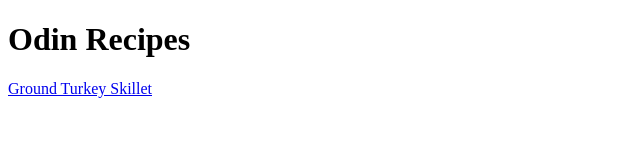
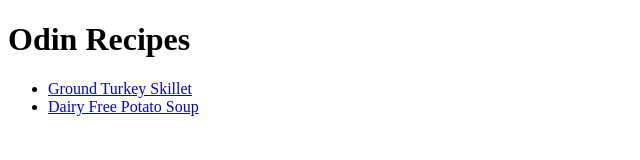
Before and after one commit to satyapatel293/odin-recipes, a plain HTML site: page index.html in a window 1280 px wide. Shown: the whole page, without its empty margins (0-640 px from the left). Drawn offline with Linux system fonts and the light colour scheme.

Commit message:
Add unordered list to index

```diff
--- a/index.html
+++ b/index.html
@@ -6,6 +6,9 @@
     </head>
     <body>
         <h1>Odin Recipes</h1>
-        <a href="recipes/turkey.html">Ground Turkey Skillet</a>
+        <ul>
+            <li><a href="recipes/turkey.html">Ground Turkey Skillet</a></li>
+            <li><a href="recipes/potato-soup.html"> Dairy Free Potato Soup</li>
+        </ul>
     </body>
 </html>
```
